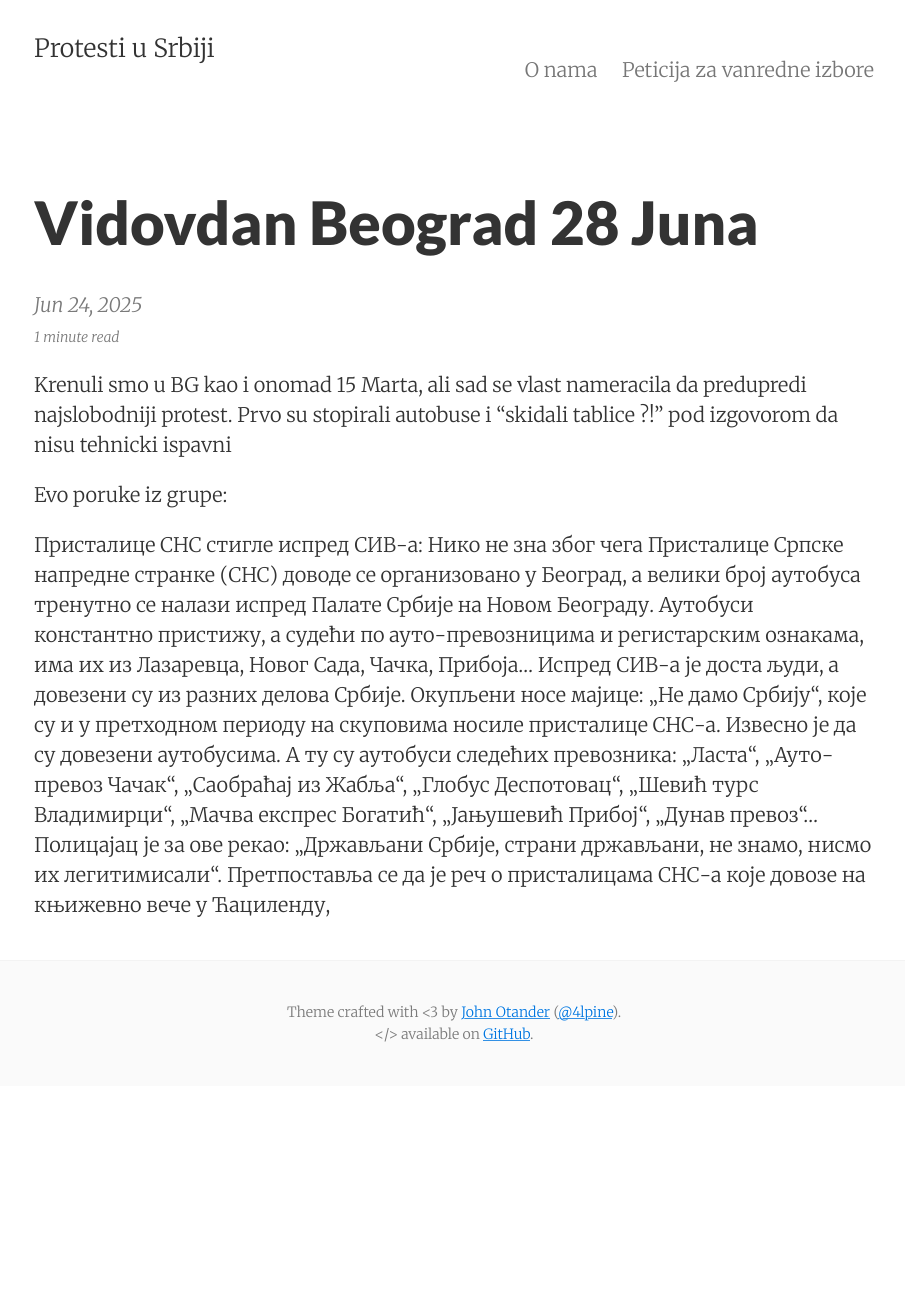
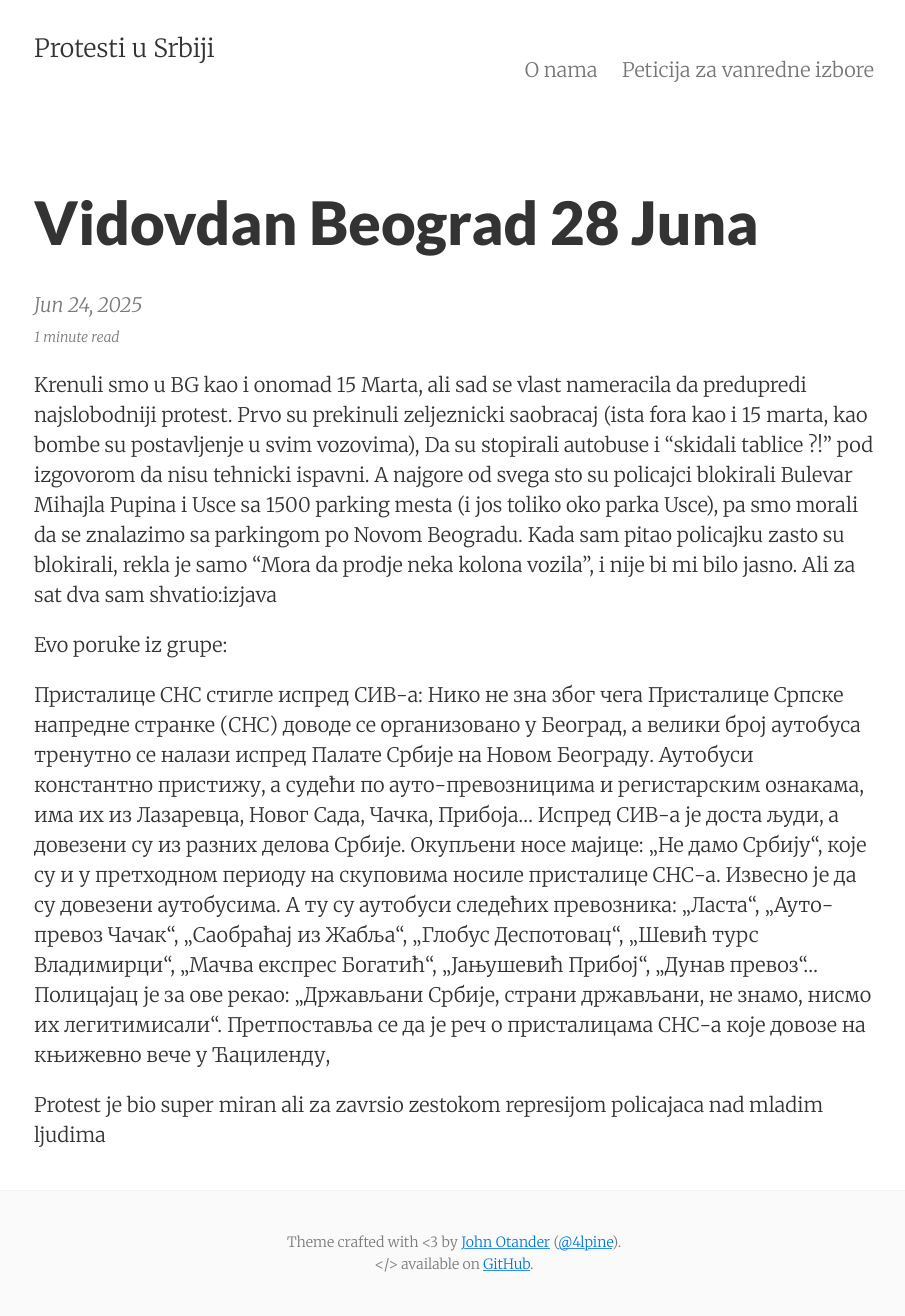
Before and after one commit to trkinrs/protesti.srb.in.rs, a Jekyll site: the page built from _posts/2025-06-24-vidovdan-beograd-28-juna.md, in a window 1280 px wide. Shown: the whole page, without its empty margins (186-1091 px from the left). Built offline with Jekyll 4.4.1, drawn with Linux system fonts in a browser that asks for light colours; before the commit the page ends 1086 px from its top, so only the background shows below that.

Commit message:
Update source site content

```diff
--- a/_posts/2025-06-24-vidovdan-beograd-28-juna.md
+++ b/_posts/2025-06-24-vidovdan-beograd-28-juna.md
@@ -3,10 +3,12 @@ layout: post
 title: Vidovdan Beograd 28 Juna
 summary: Jos jedan skup u znak protesta
 categories: ''
-image:
+image: assets/images/udaraju decka i razvlace po ulici.mp4
 ---
-Krenuli smo u BG kao i onomad 15 Marta, ali sad se vlast nameracila da predupredi najslobodniji protest. Prvo su stopirali autobuse i "skidali tablice ?!" pod izgovorom da nisu tehnicki ispavni
-
+Krenuli smo u BG kao i onomad 15 Marta, ali sad se vlast nameracila da predupredi najslobodniji protest.
+Prvo su prekinuli zeljeznicki saobracaj (ista fora kao i 15 marta, kao bombe su postavljenje u svim vozovima), Da su stopirali autobuse i "skidali tablice ?!" pod izgovorom da nisu tehnicki ispavni.
+A najgore od svega sto su policajci blokirali Bulevar Mihajla Pupina i Usce sa 1500 parking mesta (i jos toliko oko parka Usce), pa smo morali da se znalazimo sa parkingom po Novom Beogradu.
+Kada sam pitao policajku zasto su blokirali, rekla je samo "Mora da prodje neka kolona vozila", i nije bi mi bilo jasno. Ali za sat dva sam shvatio:izjava
 
 Evo poruke iz grupe:
 
@@ -18,3 +20,7 @@ Evo poruke iz grupe:
 А ту су аутобуси следећих превозника: „Ласта“, „Ауто-превоз Чачак“, „Саобраћај из Жабља“, „Глобус Деспотовац“, „Шевић турс Владимирци“, „Мачва експрес Богатић“, „Јањушевић Прибој“, „Дунав превоз“...
 Полицајац је за ове рекао: „Држављани Србије, страни држављани, не знамо, нисмо их легитимисали“.
 Претпоставља се да је реч о присталицама СНС-а које довозе на књижевно вече у Ћациленду,
+
+
+
+Protest je bio super miran ali za zavrsio zestokom represijom policajaca nad mladim ljudima
```
Also changed, not shown: 2 other files.
